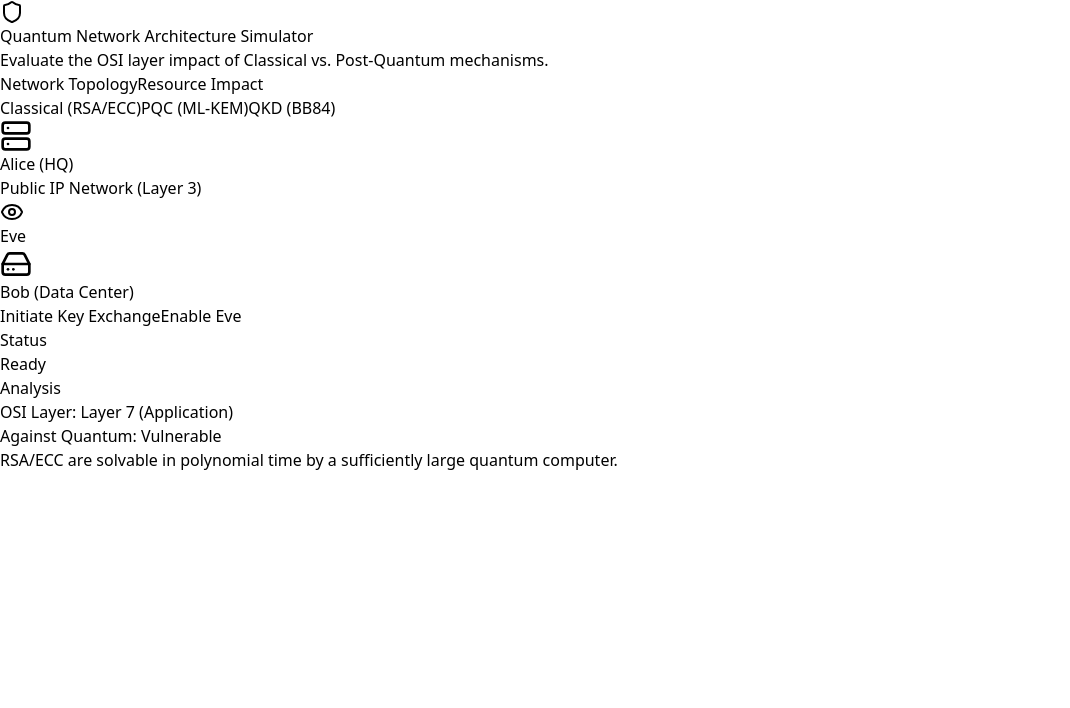
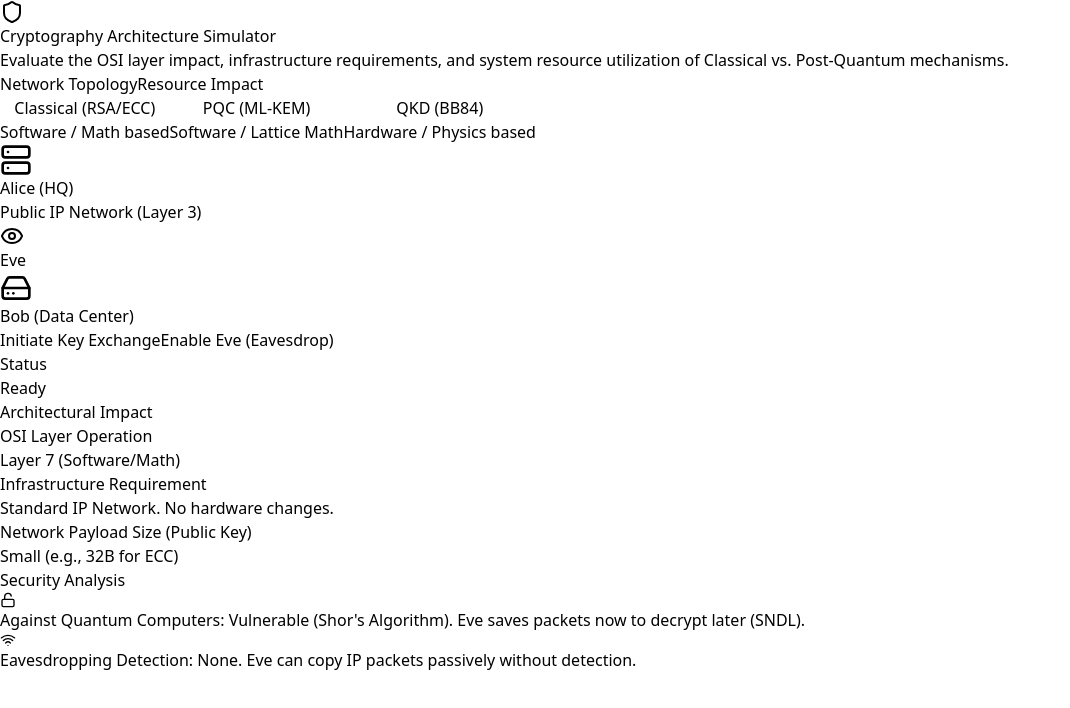
Before and after one commit to s3h4/qcsimulator, a React (Vite) app: page / in a window 1280 px wide. Shown: the top 708 px of the page, without its empty margins (0-1070 px from the left). Built offline with nearby package versions, Linux system fonts and the light colour scheme; the HTML template or start-up script is replaced by a standard one.

Commit message:
Update App.jsx

```diff
--- a/src/App.jsx
+++ b/src/App.jsx
@@ -66,7 +66,7 @@ const App = () => {
             <Activity className="mr-2 text-indigo-400" /> Edge Terminations Simulator
           </h2>
           <p className="text-sm text-slate-400 mb-6">
-            Adjust the connections per second to see how Post-Quantum Cryptography trades CPU efficiency for massive network and memory overhead in a highly concurrent environment.
+            Adjust the connections per second to see how Post-Quantum Cryptography trades CPU efficiency for massive network and memory overhead in a highly concurrent environment (e.g., Telco Edge or Ingress Load Balancer).
           </p>
 
           <div className="mb-8">
@@ -109,6 +109,9 @@ const App = () => {
                   );
                 })}
               </div>
+              <div className="mt-4 text-[10px] text-slate-500 italic leading-tight">
+                * CPU cycles required for key generation and encapsulation. ML-KEM lattice math is highly optimized for modern SIMD.
+              </div>
             </div>
 
             {/* Bandwidth Metric */}
@@ -133,6 +136,9 @@ const App = () => {
                     </div>
                   );
                 })}
+              </div>
+               <div className="mt-4 text-[10px] text-slate-500 italic leading-tight">
+                * Pure payload size on the wire. ML-KEM pushes TLS handshakes well over standard 1500B MTU limits, causing fragmentation.
               </div>
             </div>
 
@@ -159,6 +165,9 @@ const App = () => {
                   );
                 })}
               </div>
+               <div className="mt-4 text-[10px] text-slate-500 italic leading-tight">
+                * TCP buffers & socket state. Handling fragmented packets requires holding partial data in RAM until reassembly.
+              </div>
             </div>
           </div>
         </div>
@@ -180,7 +189,7 @@ const App = () => {
         {/* Network Channels */}
         <div className="flex-1 h-full relative flex flex-col justify-center px-4">
 
-          {/* Standard IP Channel */}
+          {/* Standard IP Channel (Always present) */}
           <div className="relative w-full h-8 mb-4 flex items-center">
             <div className="absolute w-full h-1 bg-slate-600 top-1/2 transform -translate-y-1/2 border-t border-b border-slate-500"></div>
             <span className="absolute -top-6 left-1/2 transform -translate-x-1/2 text-xs text-slate-400 font-mono">
@@ -207,23 +216,42 @@ const App = () => {
           {/* Dedicated Quantum Channel (Only QKD) */}
           {mode === 'qkd' && (
             <div className="relative w-full h-16 flex items-center mt-8">
-              <div className="absolute w-[45%] h-2 bg-purple-900/50 top-1/2 transform -translate-y-1/2 left-0 rounded-l-full border border-purple-500/30"></div>
-              <div className="absolute w-[45%] h-2 bg-purple-900/50 top-1/2 transform -translate-y-1/2 right-0 rounded-r-full border border-purple-500/30"></div>
+              {/* Link 1 (Alice to Node) */}
+              <div className="absolute w-[45%] h-2 bg-purple-900/50 top-1/2 transform -translate-y-1/2 left-0 rounded-l-full shadow-[0_0_10px_rgba(168,85,247,0.4)] border border-purple-500/30"></div>
+              {/* Link 2 (Node to Bob) */}
+              <div className="absolute w-[45%] h-2 bg-purple-900/50 top-1/2 transform -translate-y-1/2 right-0 rounded-r-full shadow-[0_0_10px_rgba(168,85,247,0.4)] border border-purple-500/30"></div>
 
               {/* Trusted Repeater Node */}
               <div className="absolute left-1/2 top-1/2 transform -translate-x-1/2 -translate-y-1/2 flex flex-col items-center z-20">
-                <div className="w-10 h-10 bg-orange-900/80 rounded border-2 border-orange-500 flex items-center justify-center">
+                <div className="w-10 h-10 bg-orange-900/80 rounded border-2 border-orange-500 flex items-center justify-center shadow-[0_0_15px_rgba(249,115,22,0.6)]">
                   <Unlock className="text-orange-400" size={18} />
                 </div>
-                <span className="mt-1 text-[9px] font-bold text-orange-400 text-center leading-tight">TRUSTED NODE</span>
+                <span className="mt-1 text-[9px] font-bold text-orange-400 text-center leading-tight uppercase">Trusted<br/>Repeater</span>
               </div>
 
-              {/* Photon Animation */}
+              <span className="absolute -top-4 left-1/4 transform -translate-x-1/2 text-[10px] text-purple-400 font-mono flex items-center">
+                <Zap size={10} className="mr-1"/> Link 1
+              </span>
+              <span className="absolute -top-4 left-3/4 transform -translate-x-1/2 text-[10px] text-purple-400 font-mono flex items-center">
+                <Zap size={10} className="mr-1"/> Link 2
+              </span>
+
+              {/* Photon Animation Link 1 */}
               {transmissionState !== 'idle' && (
-                <div className={`absolute top-1/2 transform -translate-y-1/2 transition-all duration-1000 ease-linear ${transmissionState === 'sending' ? 'left-0' : transmissionState === 'intercepted' ? 'left-[25%]' : 'left-full'} -ml-2 z-10`}>
+                <div className={`absolute top-1/2 transform -translate-y-1/2 transition-all duration-1000 ease-linear ${transmissionState === 'sending' ? 'left-0' : transmissionState === 'intercepted' ? 'left-[25%]' : 'left-[50%]'} -ml-2 z-10`}>
                    <div className="flex space-x-1">
                      <div className={`w-2 h-2 rounded-full ${eveActive && transmissionState !== 'sending' ? 'bg-red-500' : 'bg-purple-400'} shadow-[0_0_8px_rgba(168,85,247,0.8)]`}></div>
                      <div className={`w-2 h-2 rounded-full ${eveActive && transmissionState !== 'sending' ? 'bg-red-500' : 'bg-purple-400'} shadow-[0_0_8px_rgba(168,85,247,0.8)]`}></div>
+                   </div>
+                </div>
+              )}
+
+              {/* Photon Animation Link 2 (Only if not intercepted) */}
+              {transmissionState !== 'idle' && transmissionState !== 'aborted' && transmissionState !== 'intercepted' && (
+                 <div className={`absolute top-1/2 transform -translate-y-1/2 transition-all duration-1000 delay-1000 ease-linear ${transmissionState === 'sending' ? 'left-[50%]' : 'left-full'} -ml-2 z-10 ${transmissionState === 'sending' ? 'opacity-0' : 'opacity-100'}`}>
+                   <div className="flex space-x-1">
+                     <div className="w-2 h-2 rounded-full bg-purple-400 shadow-[0_0_8px_rgba(168,85,247,0.8)]"></div>
+                     <div className="w-2 h-2 rounded-full bg-purple-400 shadow-[0_0_8px_rgba(168,85,247,0.8)]"></div>
                    </div>
                 </div>
               )}
@@ -236,6 +264,11 @@ const App = () => {
               <Eye className={eveActive ? 'text-red-500' : 'text-slate-500'} size={24} />
             </div>
             <span className={`mt-1 text-xs font-bold ${eveActive ? 'text-red-400' : 'text-slate-500'}`}>Eve</span>
+            {transmissionState === 'intercepted' && (
+              <span className="absolute -bottom-6 text-[10px] text-red-400 bg-slate-900 px-1 rounded border border-red-900 whitespace-nowrap">
+                {mode === 'qkd' ? 'Measuring Photons...' : 'Copying Packets...'}
+              </span>
+            )}
           </div>
         </div>
 
@@ -259,13 +292,14 @@ const App = () => {
           <div className="flex justify-between items-start mb-6">
             <div>
               <h1 className="text-2xl font-bold text-white mb-2 flex items-center">
-                <Shield className="mr-2 text-indigo-400" /> Quantum Network Architecture Simulator
+                <Shield className="mr-2 text-indigo-400" /> Cryptography Architecture Simulator
               </h1>
               <p className="text-slate-400 text-sm">
-                Evaluate the OSI layer impact of Classical vs. Post-Quantum mechanisms.
+                Evaluate the OSI layer impact, infrastructure requirements, and system resource utilization of Classical vs. Post-Quantum mechanisms.
               </p>
             </div>
 
+            {/* Tab Navigation */}
             <div className="flex bg-slate-950 rounded-lg p-1 border border-slate-800">
               <button
                 onClick={() => setActiveTab('architecture')}
@@ -285,67 +319,149 @@ const App = () => {
           <div className="flex space-x-4">
             <button
               onClick={() => setMode('classical')}
-              className={`flex-1 py-3 px-4 rounded-lg border-2 transition-all ${mode === 'classical' ? 'border-blue-500 bg-blue-900/30 text-white' : 'border-slate-700 bg-slate-800 text-slate-400'}`}
+              className={`flex-1 py-3 px-4 rounded-lg border-2 transition-all ${mode === 'classical' ? 'border-blue-500 bg-blue-900/30 text-white' : 'border-slate-700 bg-slate-800 text-slate-400 hover:border-slate-600'}`}
             >
-              <div className="font-bold text-sm">Classical (RSA/ECC)</div>
+              <div className="font-bold">Classical (RSA/ECC)</div>
+              <div className="text-xs mt-1 opacity-70">Software / Math based</div>
             </button>
             <button
               onClick={() => setMode('pqc')}
-              className={`flex-1 py-3 px-4 rounded-lg border-2 transition-all ${mode === 'pqc' ? 'border-green-500 bg-green-900/30 text-white' : 'border-slate-700 bg-slate-800 text-slate-400'}`}
+              className={`flex-1 py-3 px-4 rounded-lg border-2 transition-all ${mode === 'pqc' ? 'border-green-500 bg-green-900/30 text-white' : 'border-slate-700 bg-slate-800 text-slate-400 hover:border-slate-600'}`}
             >
-              <div className="font-bold text-sm">PQC (ML-KEM)</div>
+              <div className="font-bold">PQC (ML-KEM)</div>
+              <div className="text-xs mt-1 opacity-70">Software / Lattice Math</div>
             </button>
             <button
               onClick={() => setMode('qkd')}
-              className={`flex-1 py-3 px-4 rounded-lg border-2 transition-all ${mode === 'qkd' ? 'border-purple-500 bg-purple-900/30 text-white' : 'border-slate-700 bg-slate-800 text-slate-400'}`}
+              className={`flex-1 py-3 px-4 rounded-lg border-2 transition-all ${mode === 'qkd' ? 'border-purple-500 bg-purple-900/30 text-white' : 'border-slate-700 bg-slate-800 text-slate-400 hover:border-slate-600'}`}
             >
-              <div className="font-bold text-sm">QKD (BB84)</div>
+              <div className="font-bold">QKD (BB84)</div>
+              <div className="text-xs mt-1 opacity-70">Hardware / Physics based</div>
             </button>
           </div>
         </div>
 
+        {/* Main Simulator Area */}
         {activeTab === 'architecture' ? (
           <div className="grid grid-cols-1 lg:grid-cols-3 gap-6 animate-in fade-in duration-500">
+            {/* Left Column: Visualization & Controls */}
             <div className="lg:col-span-2 space-y-6">
               {renderTopology()}
+
               <div className="bg-slate-900 border border-slate-800 rounded-xl p-6 shadow-lg flex items-center justify-between">
                 <div className="space-x-4">
                   <button
                     onClick={runSimulation}
                     disabled={transmissionState !== 'idle' && transmissionState !== 'received' && transmissionState !== 'aborted'}
-                    className="bg-blue-600 hover:bg-blue-500 text-white px-6 py-2 rounded font-bold disabled:opacity-50 transition-colors"
+                    className="bg-blue-600 hover:bg-blue-500 text-white px-6 py-2 rounded font-bold disabled:opacity-50 disabled:cursor-not-allowed transition-colors"
                   >
                     Initiate Key Exchange
                   </button>
                   <button
                     onClick={() => setEveActive(!eveActive)}
-                    className={`px-6 py-2 rounded font-bold border transition-colors ${eveActive ? 'bg-red-900/50 border-red-500 text-red-400' : 'bg-slate-800 border-slate-600 text-slate-300'}`}
+                    className={`px-6 py-2 rounded font-bold border transition-colors ${eveActive ? 'bg-red-900/50 border-red-500 text-red-400' : 'bg-slate-800 border-slate-600 text-slate-300 hover:bg-slate-700'}`}
                   >
-                    {eveActive ? 'Disable Eve' : 'Enable Eve'}
+                    {eveActive ? 'Disable Eve' : 'Enable Eve (Eavesdrop)'}
                   </button>
                 </div>
+
+                {/* Status Output */}
                 <div className="text-right">
                   <div className="text-sm text-slate-400 mb-1">Status</div>
                   <div className="font-mono font-bold text-lg">
                     {transmissionState === 'idle' && <span className="text-slate-500">Ready</span>}
                     {transmissionState === 'sending' && <span className="text-blue-400 animate-pulse">Transmitting...</span>}
-                    {transmissionState === 'intercepted' && <span className="text-red-500 animate-pulse">Intercepted!</span>}
-                    {transmissionState === 'received' && <span className="text-green-400">Secure</span>}
-                    {transmissionState === 'aborted' && <span className="text-red-500">Aborted</span>}
+                    {transmissionState === 'intercepted' && <span className="text-red-500 animate-pulse">Intercepted by Eve!</span>}
+                    {transmissionState === 'received' && <span className="text-green-400">Key Established</span>}
+                    {transmissionState === 'aborted' && <span className="text-red-500 flex items-center"><ShieldAlert size={18} className="mr-1"/> Protocol Aborted</span>}
                   </div>
                 </div>
               </div>
             </div>
-            <div className="bg-slate-900 border border-slate-800 rounded-xl p-6 shadow-lg h-fit">
-              <h3 className="text-lg font-bold text-white mb-4">Analysis</h3>
-              <div className="space-y-4 text-sm text-slate-300">
-                <p><span className="font-bold text-indigo-400">OSI Layer:</span> {mode === 'qkd' ? "Layer 1 (Physical)" : "Layer 7 (Application)"}</p>
-                <p><span className="font-bold text-indigo-400">Against Quantum:</span> {mode === 'classical' ? "Vulnerable" : "Resistant"}</p>
-                <p className="p-3 bg-slate-950 rounded border border-slate-800 text-xs italic">
-                  {mode === 'qkd' && "QKD uses Heisenberg's Uncertainty Principle to ensure any eavesdropping is detected via physical state change."}
-                  {mode === 'pqc' && "ML-KEM uses lattice-based math which remains hard even for Shor's algorithm."}
-                  {mode === 'classical' && "RSA/ECC are solvable in polynomial time by a sufficiently large quantum computer."}
-                </p>
+
+            {/* Right Column: Architectural Analysis */}
+            <div className="space-y-6">
+              <div className="bg-slate-900 border border-slate-800 rounded-xl p-6 shadow-lg">
+                <h3 className="text-lg font-bold text-white mb-4 border-b border-slate-700 pb-2">Architectural Impact</h3>
+
+                <div className="space-y-4 text-sm">
+                  <div>
+                    <div className="text-slate-400 mb-1">OSI Layer Operation</div>
+                    <div className="font-mono text-slate-200 bg-slate-800 p-2 rounded border border-slate-700">
+                      {mode === 'classical' && "Layer 7 (Software/Math)"}
+                      {mode === 'pqc' && "Layer 7 (Software/Lattice Math)"}
+                      {mode === 'qkd' && "Layer 1 (Hardware/Physics)"}
+                    </div>
+                  </div>
+
+                  <div>
+                    <div className="text-slate-400 mb-1">Infrastructure Requirement</div>
+                    <div className={`font-mono p-2 rounded border ${mode === 'qkd' ? 'bg-purple-900/20 border-purple-500/50 text-purple-300' : 'bg-slate-800 border-slate-700 text-slate-200'}`}>
+                      {mode === 'classical' && "Standard IP Network. No hardware changes."}
+                      {mode === 'pqc' && "Standard IP Network. Requires TLS 1.3 updates."}
+                      {mode === 'qkd' && "Dedicated dark fiber. Highly secure physical bunkers (Trusted Nodes) required every ~100km to act as repeaters."}
+                    </div>
+                  </div>
+
+                  <div>
+                    <div className="text-slate-400 mb-1">Network Payload Size (Public Key)</div>
+                    <div className="font-mono text-slate-200 bg-slate-800 p-2 rounded border border-slate-700 flex items-center justify-between">
+                      <span>
+                        {mode === 'classical' && "Small (e.g., 32B for ECC)"}
+                        {mode === 'pqc' && "Massive (e.g., 1,184B for ML-KEM-768)"}
+                        {mode === 'qkd' && "N/A (Single Photons)"}
+                      </span>
+                      {mode === 'pqc' && <Activity size={16} className="text-yellow-500"/>}
+                    </div>
+                  </div>
+                </div>
+              </div>
+
+              <div className="bg-slate-900 border border-slate-800 rounded-xl p-6 shadow-lg">
+                <h3 className="text-lg font-bold text-white mb-4 border-b border-slate-700 pb-2">Security Analysis</h3>
+
+                {mode === 'qkd' && (
+                  <div className="mb-4 bg-slate-950 p-3 rounded border border-slate-800">
+                    <div className="text-xs text-slate-400 mb-1">Quantum Bit Error Rate (QBER)</div>
+                    <div className="flex items-center">
+                      <div className="w-full bg-slate-800 rounded-full h-2.5 mr-2">
+                        <div className={`h-2.5 rounded-full ${qber > 11 ? 'bg-red-500' : 'bg-green-500'}`} style={{ width: `${qber}%` }}></div>
+                      </div>
+                      <span className={`font-mono text-xs ${qber > 11 ? 'text-red-400' : 'text-green-400'}`}>{qber}%</span>
+                    </div>
+                    <p className="text-[10px] text-slate-500 mt-1">Threshold: ~11%. Eve's measurement forces collapse.</p>
+                  </div>
+                )}
+
+                <div className="text-sm space-y-3">
+                  <div className="flex items-start">
+                    <div className="mt-0.5 mr-2">
+                      {mode === 'qkd' ? <Unlock className="text-orange-500" size={16}/> : (mode === 'classical' ? <Unlock className="text-red-500" size={16}/> : <Lock className="text-green-500" size={16}/>)}
+                    </div>
+                    <div>
+                      <span className="font-bold text-slate-200">Against Quantum Computers: </span>
+                      <span className={mode === 'classical' ? 'text-red-400' : (mode === 'qkd' ? 'text-orange-400' : 'text-green-400')}>
+                        {mode === 'classical' && "Vulnerable (Shor's Algorithm). Eve saves packets now to decrypt later (SNDL)."}
+                        {mode === 'pqc' && "Secure. Mathematically resistant to known quantum algorithms."}
+                        {mode === 'qkd' && "Physics link secure, BUT breaks end-to-end encryption. The Trusted Node holds plaintext keys in memory, making it a highly vulnerable classical attack vector."}
+                      </span>
+                    </div>
+                  </div>
+
+                  <div className="flex items-start">
+                    <div className="mt-0.5 mr-2">
+                      {eveActive && mode === 'qkd' ? <Activity className="text-blue-400" size={16}/> : <Wifi className="text-slate-500" size={16}/>}
+                    </div>
+                    <div>
+                      <span className="font-bold text-slate-200">Eavesdropping Detection: </span>
+                      <span className="text-slate-400">
+                        {mode === 'classical' && "None. Eve can copy IP packets passively without detection."}
+                        {mode === 'pqc' && "None. Eve can copy IP packets passively, but cannot read them."}
+                        {mode === 'qkd' && "Immediate. Measuring a photon alters its state. Alice and Bob detect the spike in error rates and abort."}
+                      </span>
+                    </div>
+                  </div>
+                </div>
               </div>
             </div>
           </div>
```
